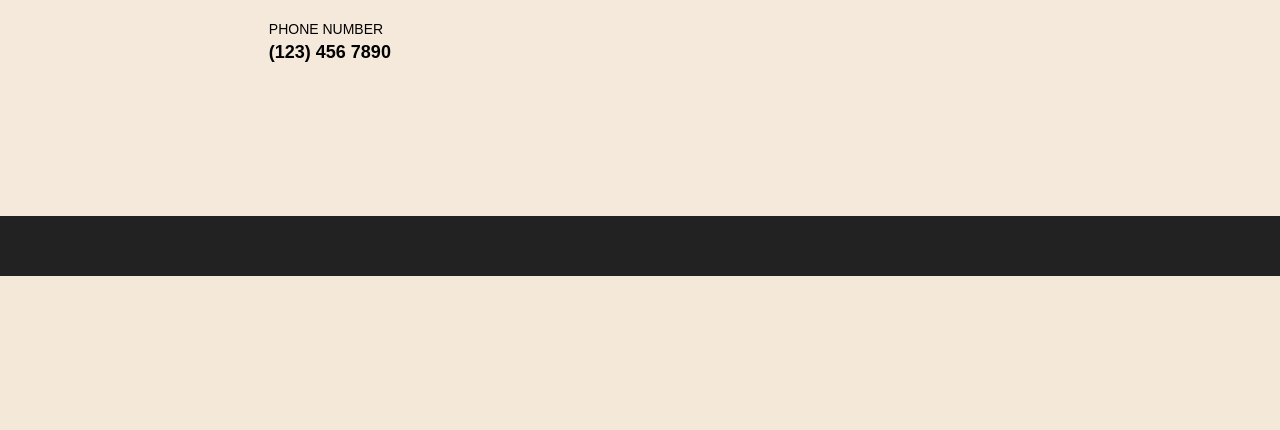
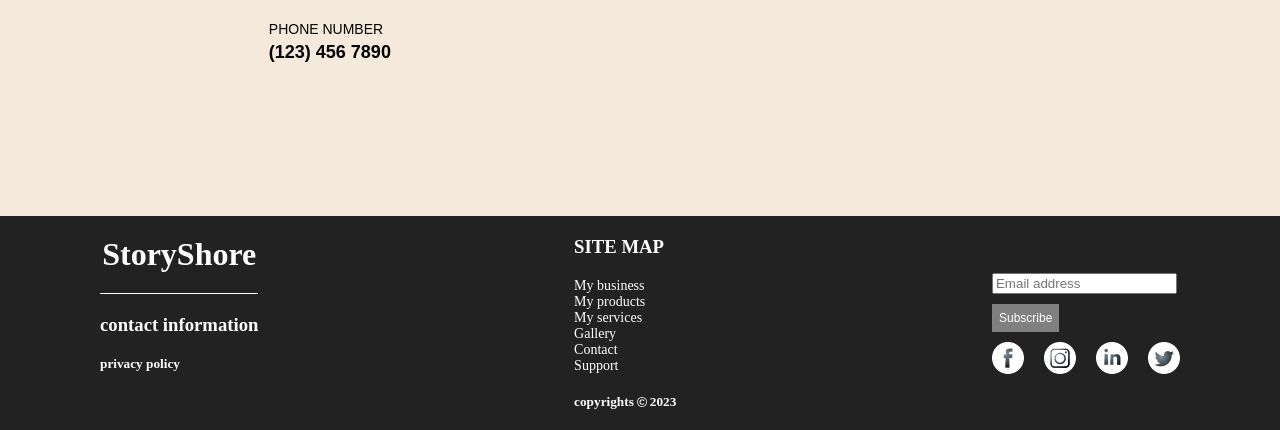
Before and after one commit to hajarLamharchi/StoryShore, a Python web app: template templates/home_page.html in a window 1280 px wide. Shown: the part 2805-3235 px from the top of the page. Before the commit the page ends 3081 px from the top, so only its background shows below. Run offline with Jinja, Linux system fonts and the light colour scheme; the template is opened without the code that fills it, so the values that code supplies are empty.

Commit message:
adding footer

```diff
--- a/static/styles/footer.css
+++ b/static/styles/footer.css
@@ -1,14 +1,88 @@
 footer {
+    margin: 0;
+    background-color: rgb(34, 34, 34);
+    width: 100%;
+    height: fit-content;
+    color: white;
+}
+.footer_flex{
+    display: flex;
+    justify-content: space-between;
+    flex-direction: row;
+    padding:20px 100px 20px 100px;
 
-    bottom: 0;
-    left: 0;
+}
+.footer_flex_section1{
+    display: flex;
+    gap: 20px;
+    align-items: center;
+    flex-direction: column;
+}
+.line{
+    border-bottom: 1px solid white;
+    width: 100%;
+}
+.footer_flex_section1 h5{
+    flex: 1;
+    margin-right: auto;
+}
+.footer_flex_section2{
+    display: flex;
+    align-items: start;
+    flex-direction: column;
+    gap: 20px;
+}
+.footer_flex_section2 .last_item{
+    margin-top: auto;
+}
+
+.footer_flex_section3{
+    display: flex;
+    gap: 10px;
+    align-items: start;
+    flex-direction: column;
+    justify-content: center;
+}
+h1, h2, h3, h4, h5{
+padding: 0;
+margin: 0;
+}
+.footer_flex_section2 ul {
+    padding: 0;
+    margin: 0;
+    display: flex;
+    flex-direction: column;
+}
+.footer_flex_section2 li{
     margin: 0;
     padding: 0;
-    background-color: rgb(34, 34, 34);
-    width: 100%;
-    height: 60px;
+    flex: 1;
+    margin-right: auto;
+}
+.subscribe{
+    width: fit-content;
+    height: fit-content;
+    color:white ;
+    background-color: grey;
+    cursor: pointer;
+    border: none;
+    padding: 7px;
+    font-size: 12px;
+}
+
+.footer_flex_section3 .social {
+    gap: 20px;
     display: flex;
-    justify-content: center;
+    flex-direction: row;
+}
+.copyrights{
+    display: flex;
+    flex-direction: row;
+    gap: 3px;
     align-items: center;
-
+    margin-top: auto;
 }
+.copyrights .img{
+    width: auto;
+    height: 10px;
+}
--- a/templates/home_page.html
+++ b/templates/home_page.html
@@ -104,6 +104,46 @@
                 <img src="../static/images/lookbook.jpg" alt="Profile Picture" width="300">
             </div>
         </div>
-        <footer></footer>
+        <footer>
+            <div class="footer_flex">
+                <div class="footer_flex_section1">
+                    <h1>
+                        StoryShore
+                    </h1>
+                    <div class="line">
+
+                    </div>
+                    <h3>contact information</h3>
+                    <h5>privacy policy</h5>
+                </div>
+                <div class="footer_flex_section2">
+                    <h3>SITE MAP</h3>
+                    <ul>
+                        <li>My business</li>
+                        <li>My products</li>
+                        <li>My services</li>
+                        <li>Gallery</li>
+                        <li>Contact</li>
+                        <li>Support</li>
+                    </ul>
+                    <div class="copyrights">
+                        <h5>copyrights</h5>
+                        <img class="img" src="../static/images/cp.png">
+                        <h5>2023</h5>
+                    </div>
+                </div>
+                <div class="footer_flex_section3">
+                    <input type="text" id="username" name="username" placeholder="Email address"/>
+                    <button class="subscribe">Subscribe</button>
+                    <div class="social">
+                        <img src="../static/images/fb.png">
+                        <img src="../static/images/insta.png">
+                        <img src="../static/images/in.png">
+                        <img src="../static/images/tt.png">
+                    </div>
+
+                </div>
+            </div>
+        </footer>
     </body>
 </html>
```
Also changed, not shown: static/images/cp.png (added), static/images/fb.png (added), static/images/in.png (added), static/images/insta.png (added), static/images/tt.png (added).
